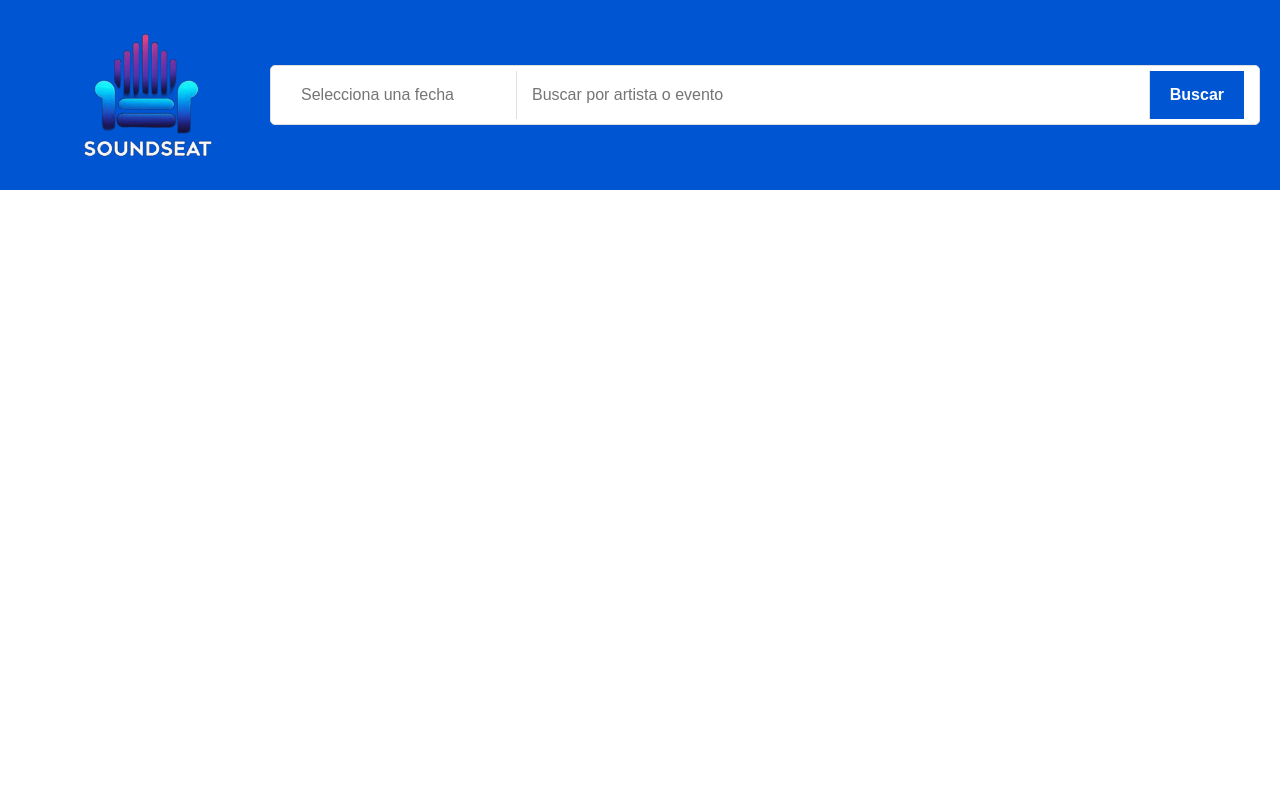
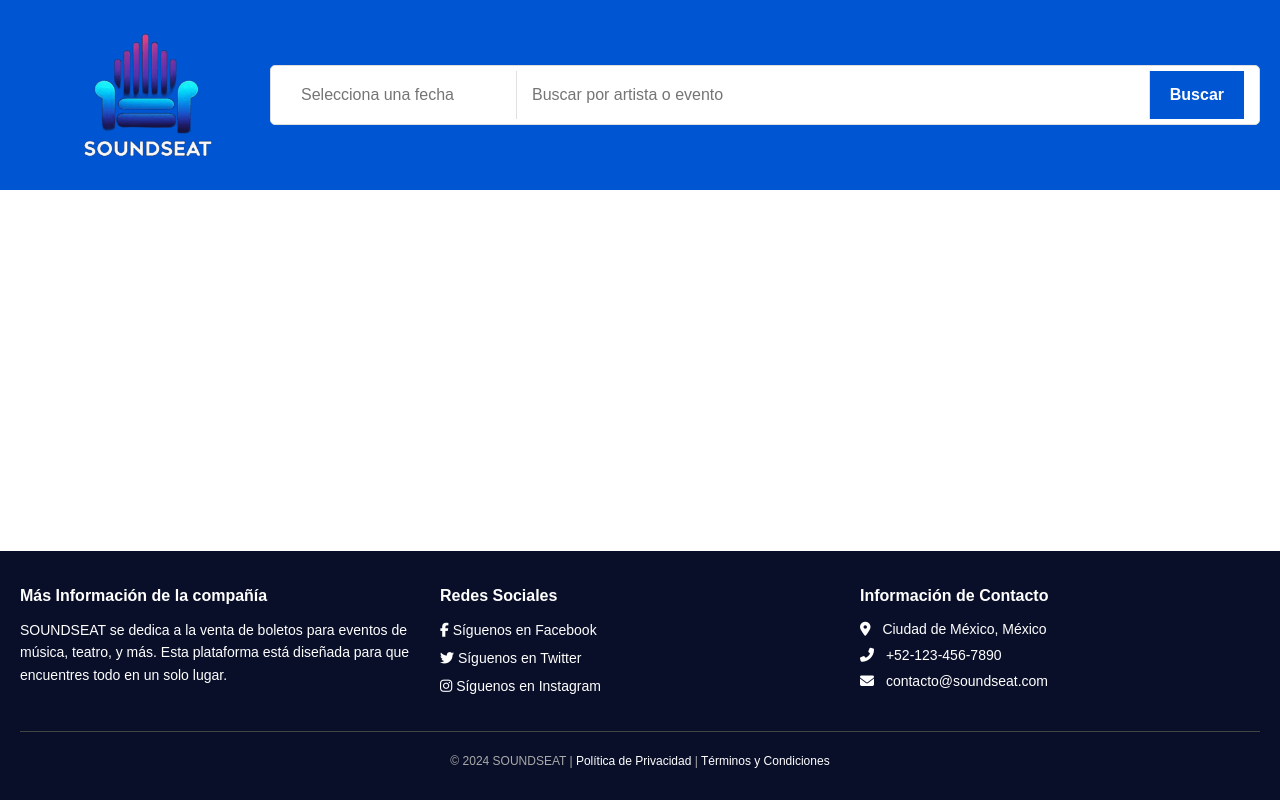
Before and after one commit to CarlossssMora/soundseat_ads, a React (Create React App) app in the folder front_end/soundseat/: page / in a window 1280 px wide. Built offline with nearby package versions, Linux system fonts and the light colour scheme.

Commit message:
FOOTER Y NAV

```diff
--- a/front_end/soundseat/package.json
+++ b/front_end/soundseat/package.json
@@ -3,10 +3,12 @@
   "version": "0.1.0",
   "private": true,
   "dependencies": {
+    "@fortawesome/fontawesome-free": "^6.6.0",
     "@testing-library/jest-dom": "^5.17.0",
     "@testing-library/react": "^13.4.0",
     "@testing-library/user-event": "^13.5.0",
     "react": "^18.3.1",
+    "react-datepicker": "^7.5.0",
     "react-dom": "^18.3.1",
     "react-scripts": "5.0.1",
     "web-vitals": "^2.1.4"
--- a/front_end/soundseat/src/App.js
+++ b/front_end/soundseat/src/App.js
@@ -1,15 +1,17 @@
+import React from 'react';
 import './stylesheets/App.css';
 import Nav from './componentes/nav';
+import Footer from './componentes/footer';
 
 function App() {
   return (
-    //Dentro de este div se pone todo el código HTML
-    // Para utilizar un componente hay que importarlo primero
-    //  import Componente from 'direccion';
-    // Para utilizarlo, se mete el componente dentro de div
-    // <Componente />
     <div className="App">
-      <Nav/>
+      {/* Descomenta cada componente uno por uno para probar */}
+      <Nav />
+      <div className="main-content">
+        {/*Aquí iría tu contenido principal*/}
+      </div>
+      <Footer />
     </div>
   );
 }
--- a/front_end/soundseat/src/componentes/footer.js
+++ b/front_end/soundseat/src/componentes/footer.js
@@ -1,14 +1,45 @@
-//Necesario en todos los componentes
 import React from 'react';
-//Importar para aplicar los estilos al componente
-import '../stylesheets/footer.css'
+import '../stylesheets/footer.css';
 
+function Footer() {
+  return (
+    <footer className="footer">
+      <div className="footer-sections">
+        {/* Información de la compañía */}
+        <div className="footer-section">
+          <h3>Más Información de la compañía</h3>
+          <p>
+            SOUNDSEAT se dedica a la venta de boletos para eventos de música, teatro, y más. Esta plataforma está diseñada para que encuentres todo en un solo lugar.
+          </p>
+        </div>
 
-function Componente(){
-    return(
-        <h1>Hola</h1>
-        //Código HTML
-    );
+        {/* Redes sociales */}
+        <div className="footer-section">
+          <h3>Redes Sociales</h3>
+          <ul className="social-links">
+            <li><a href="https://facebook.com" target="_blank" rel="noopener noreferrer"><i className="fab fa-facebook-f"></i> Síguenos en Facebook</a></li>
+            <li><a href="https://twitter.com" target="_blank" rel="noopener noreferrer"><i className="fab fa-twitter"></i> Síguenos en Twitter</a></li>
+            <li><a href="https://instagram.com" target="_blank" rel="noopener noreferrer"><i className="fab fa-instagram"></i> Síguenos en Instagram</a></li>
+          </ul>
+        </div>
+
+        {/* Información de contacto */}
+        <div className="footer-section">
+          <h3>Información de Contacto</h3>
+          <ul className="contact-info">
+            <li><i className="fas fa-map-marker-alt"></i> Ciudad de México, México</li>
+            <li><i className="fas fa-phone-alt"></i> +52-123-456-7890</li>
+            <li><i className="fas fa-envelope"></i> contacto@soundseat.com</li>
+          </ul>
+        </div>
+      </div>
+
+      {/* Barra inferior */}
+      <div className="footer-bottom">
+        <p>© 2024 SOUNDSEAT | <a href="#terms">Política de Privacidad</a> | <a href="#terms">Términos y Condiciones</a></p>
+      </div>
+    </footer>
+  );
 }
 
-export default Componente;
+export default Footer;
--- a/front_end/soundseat/src/componentes/nav.js
+++ b/front_end/soundseat/src/componentes/nav.js
@@ -46,4 +46,4 @@ function Nav() {
         );
     }
 
-    export default Nav;
+export default Nav;
--- a/front_end/soundseat/src/index.js
+++ b/front_end/soundseat/src/index.js
@@ -1,10 +1,10 @@
 import React from 'react';
 import ReactDOM from 'react-dom/client';
-import './stylesheets/index.css';
+import './stylesheets/index.css'; // Si tienes un archivo global de estilos
 import App from './App';
+import '@fortawesome/fontawesome-free/css/all.min.css';
 
-//Renderiza los componentes para ponerlos en el index.html
-// Especificamente, en el div con id = "root"
+
 const root = ReactDOM.createRoot(document.getElementById('root'));
 root.render(
   <React.StrictMode>
--- a/front_end/soundseat/src/stylesheets/App.css
+++ b/front_end/soundseat/src/stylesheets/App.css
@@ -1,2 +1,14 @@
 /*Aquí metemos el código CSS para darle estilos a la página de manera general*/
 /*Estos estilos se aplican en App.js */
+
+/* Contenedor principal de la aplicación */
+.App {
+  display: flex;
+  flex-direction: column;
+  min-height: 100vh; /* Altura mínima igual a la ventana */
+}
+
+/* El contenido principal ocupará el espacio disponible */
+.main-content {
+  flex: 1; /* Ocupa todo el espacio vertical disponible */
+}
--- a/front_end/soundseat/src/stylesheets/footer.css
+++ b/front_end/soundseat/src/stylesheets/footer.css
@@ -0,0 +1,84 @@
+/* Contenedor principal del footer */
+.footer {
+    background-color:#0A0F29; /* Fondo oscuro */
+    color: white; /* Texto blanco */
+    padding: 20px;
+    font-family: Arial, sans-serif;
+}
+
+.footer-sections {
+    display: flex;
+    justify-content: space-between;
+    flex-wrap: wrap; /* Asegura que sea responsivo */
+    gap: 20px;
+}
+
+.footer-section {
+    flex: 1;
+    min-width: 200px; /* Ancho mínimo para secciones pequeñas */
+}
+
+.footer-section h3 {
+    font-size: 16px;
+    margin-bottom: 10px;
+    font-weight: bold;
+}
+
+.footer-section p {
+    font-size: 14px;
+    line-height: 1.6;
+}
+
+  /* Redes sociales */
+.social-links {
+    list-style: none;
+    padding: 0;
+}
+
+.social-links li {
+    margin-bottom: 10px;
+}
+
+.social-links a {
+    color: #fff;
+    text-decoration: none;
+    font-size: 14px;
+}
+
+.social-links a:hover {
+    color: #ddd; /* Color más claro al pasar el mouse */
+}
+
+  /* Información de contacto */
+.contact-info {
+    list-style: none;
+    padding: 0;
+}
+
+.contact-info li {
+    margin-bottom: 10px;
+    font-size: 14px;
+}
+
+.contact-info i {
+    margin-right: 8px;
+}
+
+  /* Barra inferior */
+.footer-bottom {
+    margin-top: 20px;
+    border-top: 1px solid #444;
+    padding-top: 10px;
+    text-align: center;
+    font-size: 12px;
+    color: #aaa;
+}
+
+.footer-bottom a {
+    color: #fff;
+    text-decoration: none;
+}
+
+.footer-bottom a:hover {
+    text-decoration: underline;
+}
```
Also changed, not shown: 1 other file (tests, documents, lock files or other folders).
